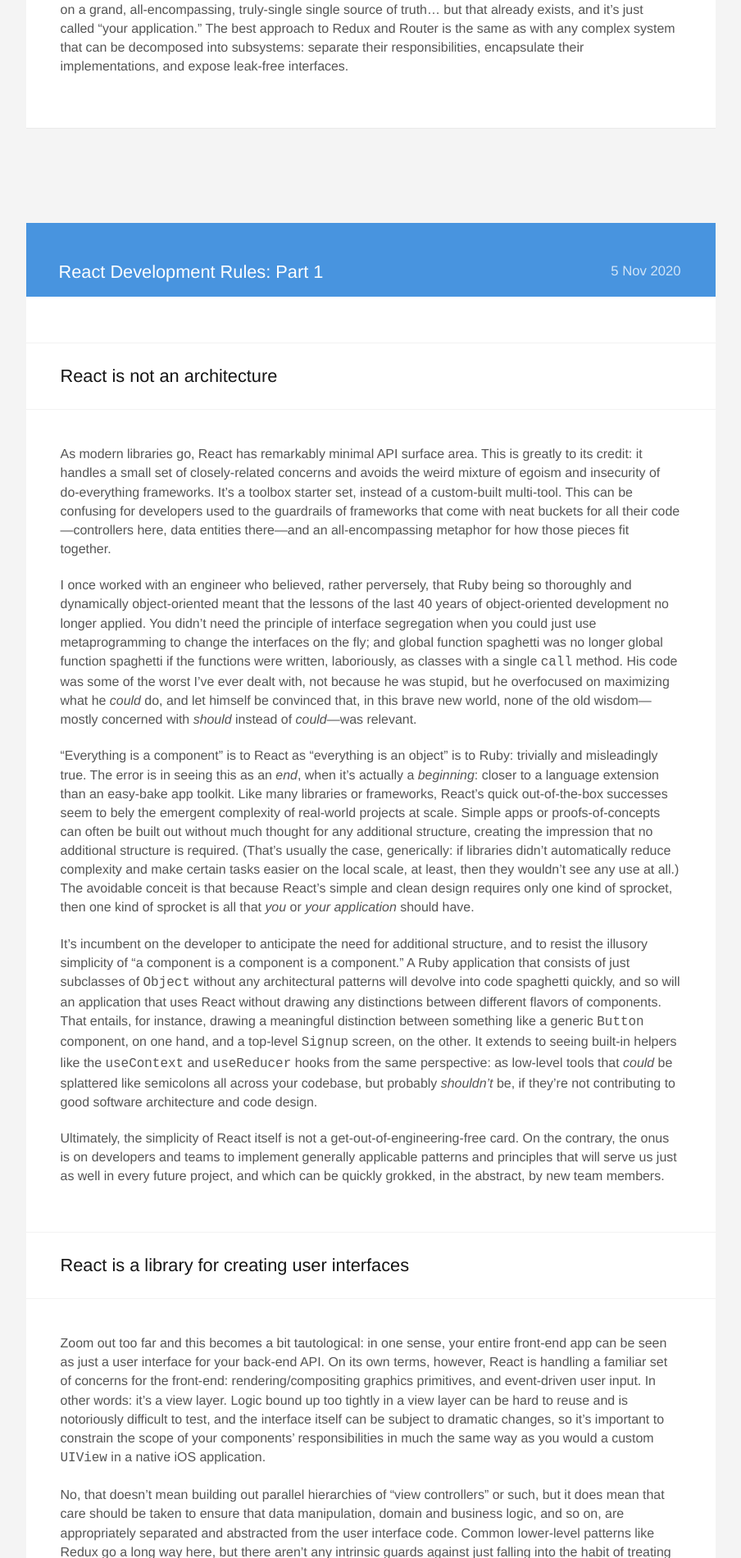
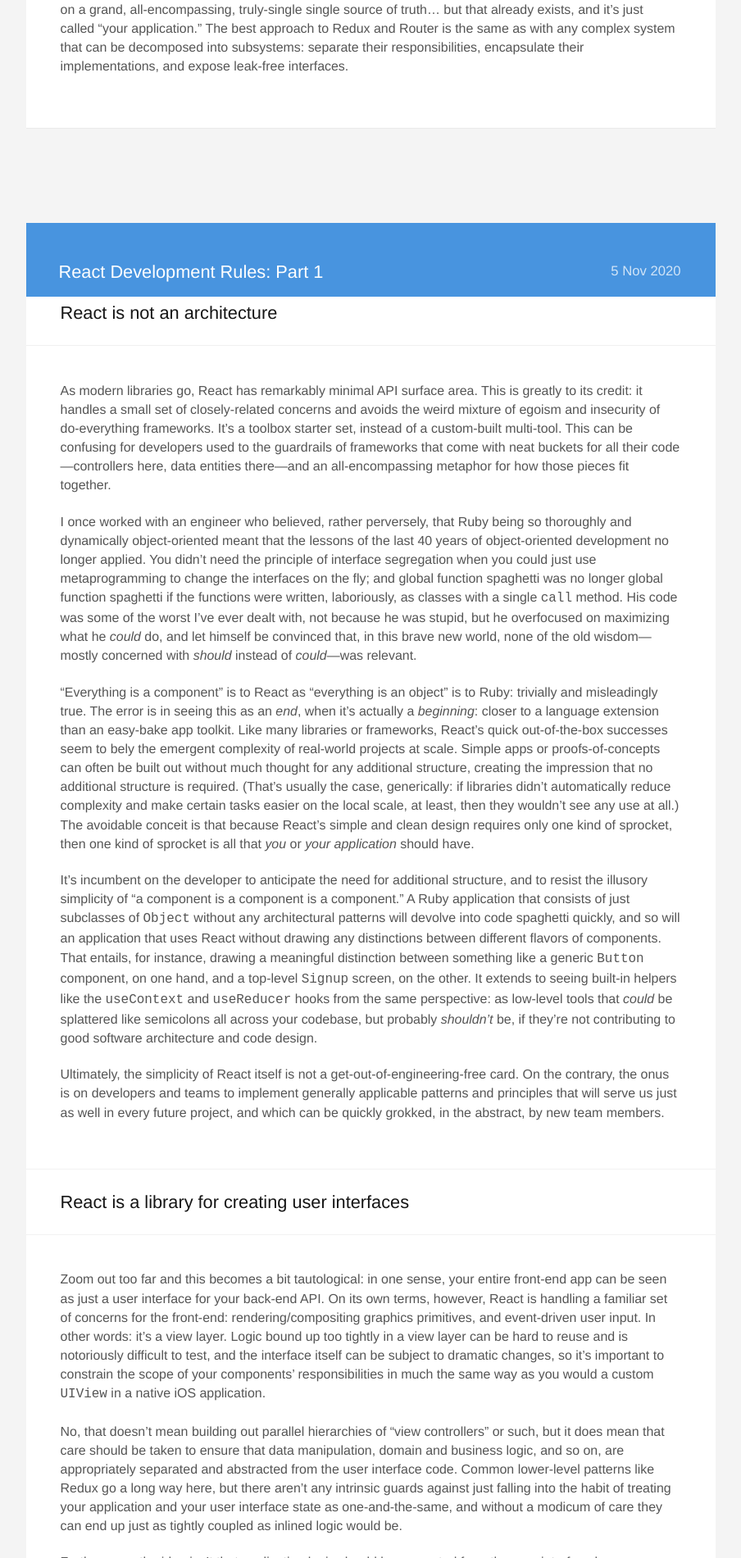
Before and after one commit to endash/endash.github.io, a Jekyll site: the page built from index.html, in a window 1280 px wide. Shown: the part 4499-6400 px from the top of the page at 82% size, without its empty margins (188-1092 px from the left). Built offline with Jekyll 4.4.1, drawn with Linux system fonts in a browser that asks for light colours.

Commit message:
Fix style issue

```diff
--- a/_sass/_layout.scss
+++ b/_sass/_layout.scss
@@ -134,6 +134,11 @@
 
   figure + h2, div.highlight + h2 {
     box-shadow: 0px 0.5px 0px 0px rgba(0, 0, 0, 0.1);
+  }
+
+  header + h2 {
+    margin-top: -2.75em;
+    box-shadow: 0px 1px 0px 0px rgba(0, 0, 0, 0.06);
   }
 
   header {
```
